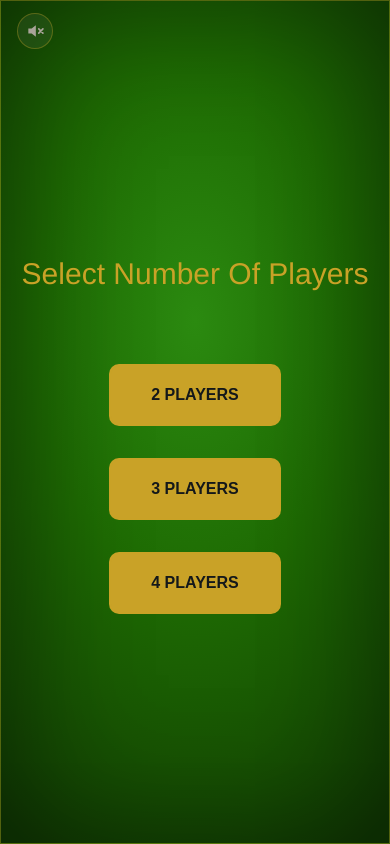
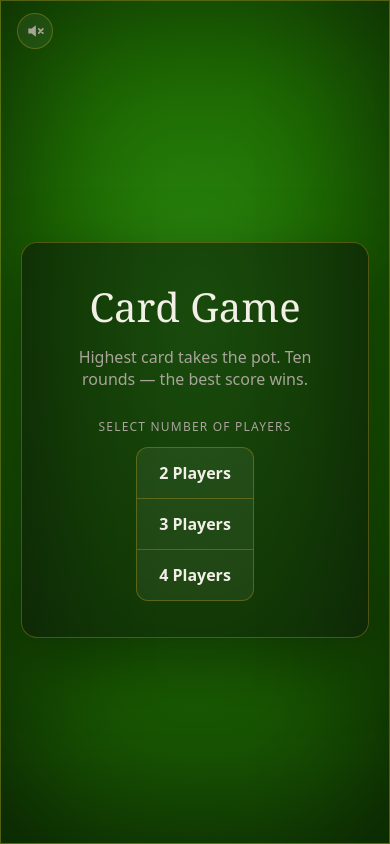
Before and after one commit to rimoslav/card-game, a React (Vite) app: page / in a window 390 px wide. Built offline with nearby package versions, Linux system fonts and the light colour scheme.

Commit message:
feat: rebuild the home menu as a panel with real loading and error states

```diff
--- /dev/null
+++ b/src/pages/home.module.css
@@ -0,0 +1,129 @@
+.panel {
+  display: flex;
+  flex-direction: column;
+  align-items: center;
+  box-sizing: border-box;
+  width: 100%;
+  max-width: 520px;
+  padding: 36px 28px;
+  background: rgba(9, 12, 11, 0.5);
+  border: 1px solid var(--rail);
+  border-radius: 16px;
+  box-shadow: 0 24px 70px rgba(0, 0, 0, 0.45);
+  text-align: center;
+}
+
+.title {
+  margin: 0;
+  font-family: var(--font-display);
+  font-size: var(--fs-2xl);
+  font-weight: 500;
+  color: var(--text-hi);
+}
+
+.instruction {
+  margin: 12px 0 0;
+  font-size: var(--fs-base);
+  color: var(--text-lo);
+}
+
+.prompt {
+  margin: 28px 0 12px;
+  font-size: var(--fs-xs);
+  color: var(--text-lo);
+  text-transform: uppercase;
+  letter-spacing: 0.1em;
+}
+
+/* A segmented row: one control made of three, rather than three floating buttons. */
+.segmented {
+  display: flex;
+  overflow: hidden;
+  background: var(--surface-2);
+  border: 1px solid var(--rail);
+  border-radius: 12px;
+}
+
+.segment {
+  padding: 14px 22px;
+  background: none;
+  border: 0;
+  border-left: 1px solid var(--rail);
+  color: var(--text-hi);
+  font-family: inherit;
+  font-size: var(--fs-base);
+  font-weight: 600;
+  white-space: nowrap;
+  cursor: pointer;
+  transition: background var(--dur-fast) var(--ease-out),
+    color var(--dur-fast) var(--ease-out);
+}
+
+.segment:first-child {
+  border-left: 0;
+}
+
+.segment:hover:not(:disabled) {
+  background: var(--accent-soft);
+}
+
+.segment:active:not(:disabled) {
+  background: var(--accent);
+  color: var(--surface-0);
+}
+
+.segment:focus-visible {
+  outline: 2px solid var(--accent);
+  outline-offset: -2px;
+}
+
+.segment:disabled {
+  opacity: 0.5;
+  cursor: default;
+}
+
+.loading {
+  display: flex;
+  align-items: center;
+  gap: 10px;
+  margin: 20px 0 0;
+  font-size: var(--fs-sm);
+  color: var(--text-lo);
+}
+
+.spinner {
+  width: 14px;
+  height: 14px;
+  border: 2px solid var(--accent-soft);
+  border-top-color: var(--accent);
+  border-radius: 50%;
+  animation: spin 700ms linear infinite;
+}
+
+@keyframes spin {
+  to {
+    transform: rotate(360deg);
+  }
+}
+
+.error {
+  margin: 20px 0 0;
+  font-size: var(--fs-sm);
+  color: var(--danger);
+}
+
+@media (max-width: 460px) {
+  /* Three segments will not fit in a row on a phone; stack them rather than overflow. */
+  .segmented {
+    flex-direction: column;
+  }
+
+  .segment {
+    border-left: 0;
+    border-top: 1px solid var(--rail);
+  }
+
+  .segment:first-child {
+    border-top: 0;
+  }
+}
--- a/src/pages/home.tsx
+++ b/src/pages/home.tsx
@@ -1,44 +1,46 @@
-import { Blank } from '@cg/components/common/blank'
-import { Button } from '@cg/components/common/button'
-import { Text } from '@cg/components/common/text'
-import { Wrap } from '@cg/components/common/wrap'
 import { PlayingTable } from '@cg/components/playing-table'
 import { SoundToggle } from '@cg/components/sound-toggle'
 import { MAX_PLAYERS, MIN_PLAYERS } from '@cg/constants'
 import { useCreateNewGame } from '@cg/hooks/use-create-game'
 import { range } from '@cg/lib/utils'
 
+import styles from '@cg/pages/home.module.css'
+
 export const Home = () => {
   const { isLoading, error, startNewGame } = useCreateNewGame()
 
   return (
     <PlayingTable header={<SoundToggle />}>
-      <Wrap direction="col" align="center">
-        <Text size={30} align="center">Select Number Of Players</Text>
-        <Blank height={50} />
-        <Wrap align="center" justify="center" wrap>
+      <div className={styles.panel}>
+        <h1 className={styles.title}>Card Game</h1>
+        <p className={styles.instruction}>
+          Highest card takes the pot. Ten rounds — the best score wins.
+        </p>
+        <p className={styles.prompt} id="player-count-label">Select number of players</p>
+        <div className={styles.segmented} role="group" aria-labelledby="player-count-label">
           {range(MIN_PLAYERS, MAX_PLAYERS + 1).map(count => (
-            <Wrap key={count}>
-              <Blank width={20} />
-              <Button
-                onClick={() => void startNewGame(count)}
-                textColor="darkSlateGray"
-                isDisabled={isLoading}>
-                {`${count} Players`}
-              </Button>
-              <Blank width={20} />
-            </Wrap>
+            <button
+              key={count}
+              type="button"
+              className={styles.segment}
+              disabled={isLoading}
+              onClick={() => void startNewGame(count)}>
+              {`${count} Players`}
+            </button>
           ))}
-        </Wrap>
+        </div>
         {isLoading
-          ? <Text size={18} color="white">Dealing…</Text>
+          ? <p className={styles.loading}>
+            <span className={styles.spinner} aria-hidden="true" />
+            Dealing…
+          </p>
           : null
         }
         {error
-          ? <Text size={18} color="white">{error}</Text>
+          ? <p className={styles.error} role="alert">{error}</p>
           : null
         }
-      </Wrap>
+      </div>
     </PlayingTable>
   )
 }
```
Also changed, not shown: 1 other file (tests, documents, lock files or other folders).
